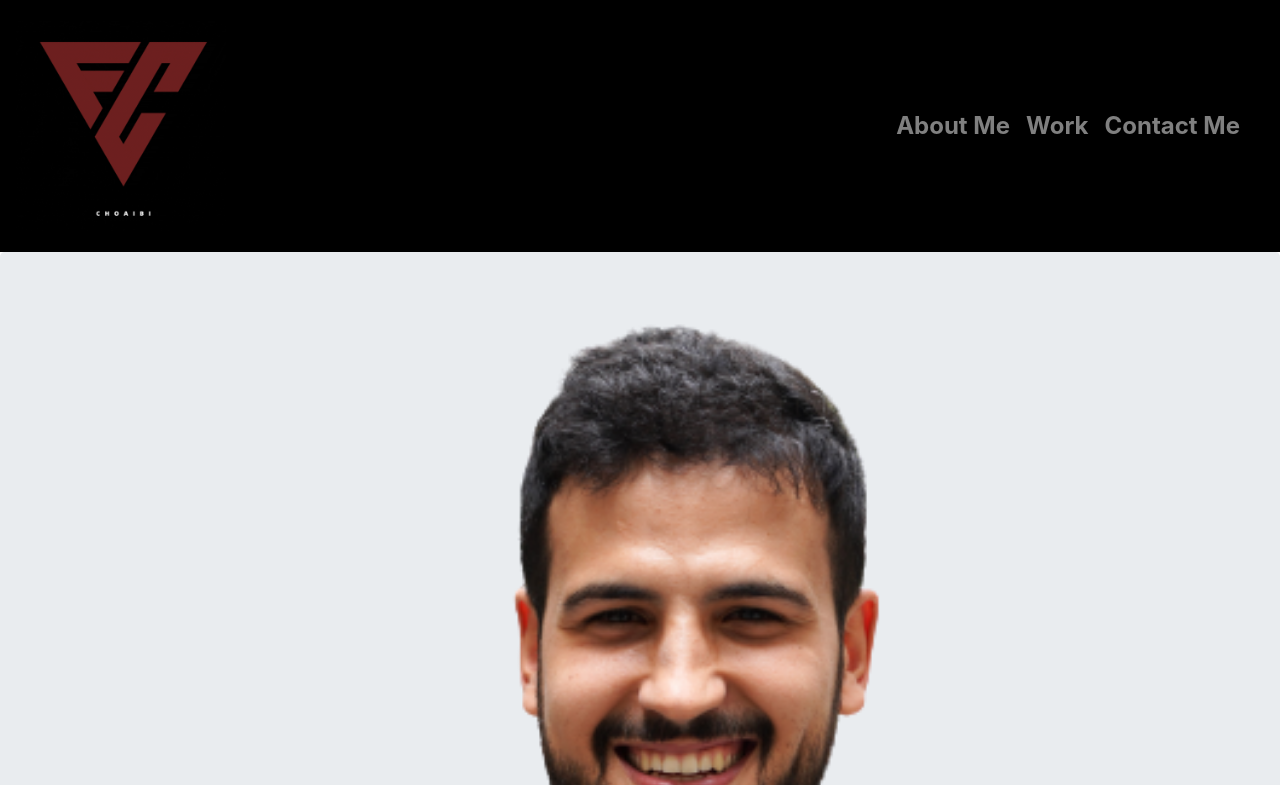
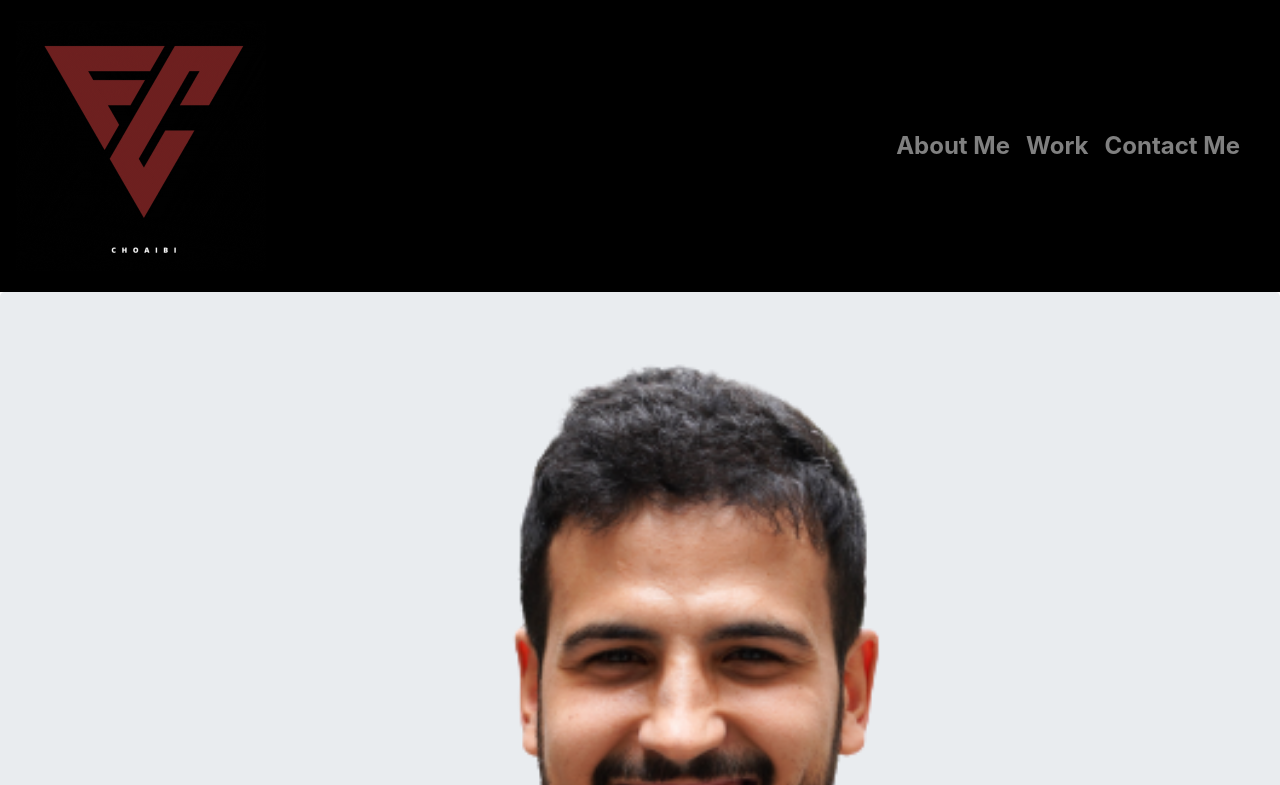
Before and after one commit to fofo2020/Portfolio, a plain HTML site: page index.html in a window 1280 px wide. Shown: the top 785 px of the page. Drawn offline with nearby package versions, Linux system fonts and the light colour scheme.

Commit message:
resized logo

```diff
--- a/CSS/style.css
+++ b/CSS/style.css
@@ -16,8 +16,8 @@
 }
 
 #logo{
-  height: 42%;
-  width: 42%;
+  height: 50%;
+  width: 50%;
 }
 
 /* Jumbotron section */
```
